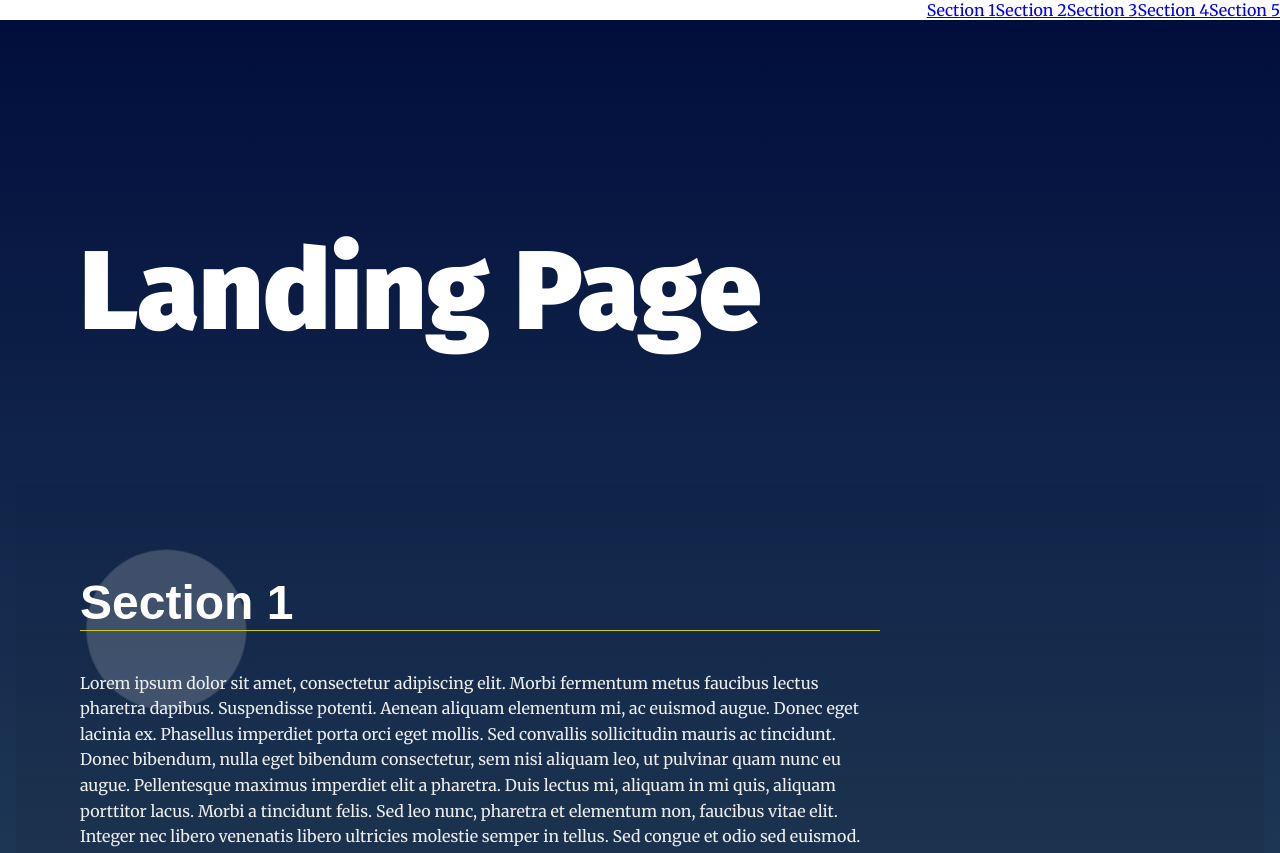
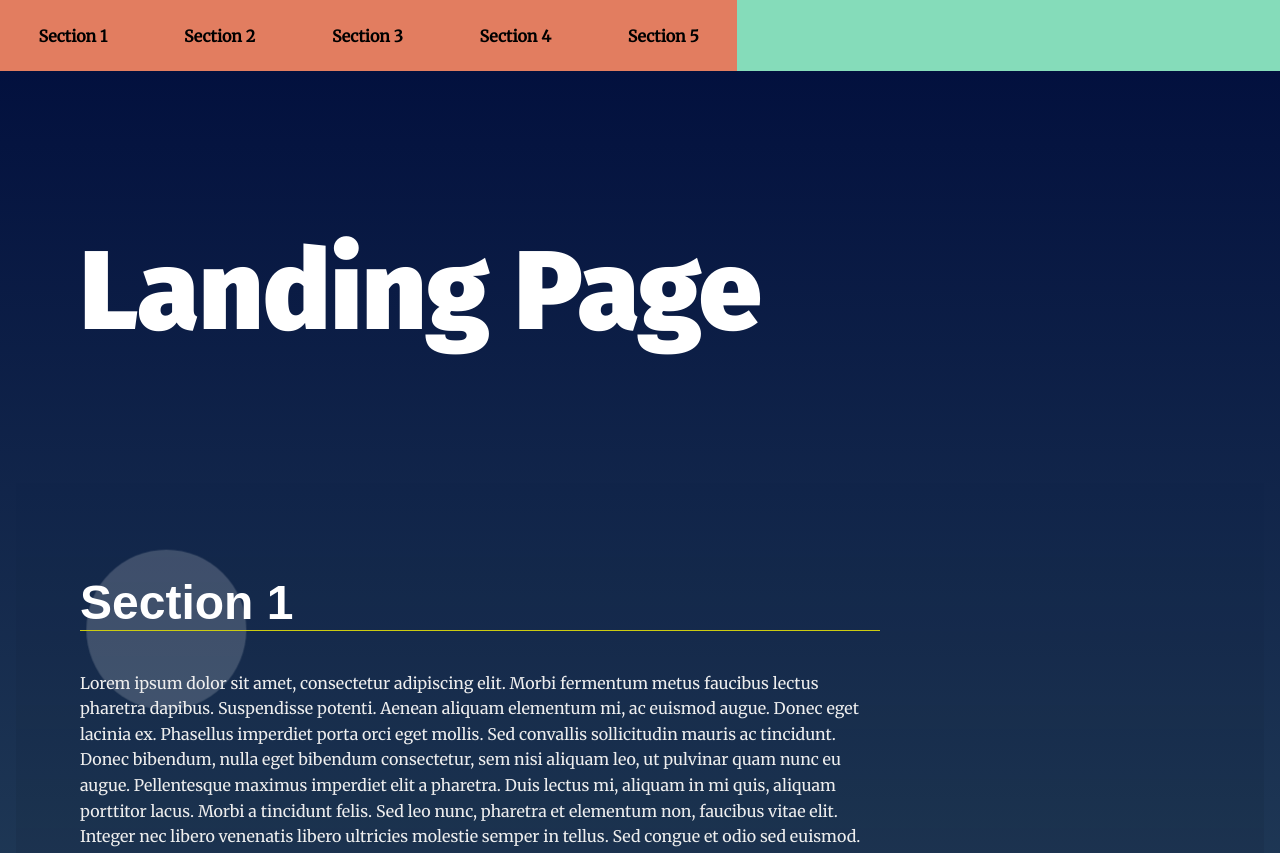
Before and after one commit to suvampaul88/landing-page, a plain HTML site: page index.html in a window 1280 px wide. Shown: the top 853 px of the page. Drawn offline with Linux system fonts and the light colour scheme.

Commit message:
added styling to navbnar and added active section for navlinks

```diff
--- a/css/styles.css
+++ b/css/styles.css
@@ -64,16 +64,42 @@ section {
 /* ---- Module Rules ---- */
 
 /* Navigation Styles*/
+
+
+nav{
+  background-color: #85DCBA;
+}
+
+
 .navbar__menu ul {
+    display: flex;
+    flex-direction: row;
+    justify-content: flex-start;
     padding-left: 0;
     margin: 0;
     text-align: right;
 }
 
 .navbar__menu li {
-    display: inline-block;
+    list-style-type: none;
+    font-size: 2vh;
+    padding: 2vw;
 }
 
+.navbar__menu a {
+  text-decoration: none;
+  color: black;
+  padding: 1vw;
+  font-weight: bold;
+  font-family: 'Merriweather', serif;
+}
+
+.navbar__menu li:hover{
+  background-color: #E27D60;
+}
+
+
+/*
 .navbar__menu .menu__link {
     display: block;
     padding: 1em;
@@ -87,6 +113,7 @@ section {
     color: #fff;
     transition: ease 0.3s all;
 }
+*/
 
 /* Header Styles */
 .page__header {
@@ -193,19 +220,26 @@ section:nth-of-type(3n + 1) .landing__container::after {
 /* ---- Theme State Rules ---- */
 /* Section Active Styles */
 /* Note: your-active-class class is applied through javascript. You should update the class here and in the index.html to what you set in your javascript file.  */
-section.your-active-class {
+section.section-active-class {
     background: rgb(0, 0, 0);
     background: linear-gradient(0deg, rgba(0, 0, 0, 0.1) 0%, rgba(0, 0, 0, 0) 100%);
 }
 
-section.your-active-class .landing__container::before {
+section.section-active-class .landing__container::before {
     opacity: 1;
     animation: rotate 4s linear 0s infinite forwards;
 }
 
-section.your-active-class .landing__container::after {
+section.section-active-class .landing__container::after {
     opacity: 1;
     animation: rotate 5s linear 0s infinite forwards reverse;
+}
+
+
+
+/*navlink active class*/
+li.navlink-active-class {
+    background-color: #E27D60;
 }
 
 /* Section Active Styles Keyframe Animations */
--- a/js/app.js
+++ b/js/app.js
@@ -36,7 +36,7 @@ function getNavbarLinkArray() {
 }
 
 
-//isInViewport is copied and pasted from "https://gomakethings.com/how-to-test-if-an-element-is-in-the-viewport-with-vanilla-javascript/"
+//isInViewport is inspired from "https://gomakethings.com/how-to-test-if-an-element-is-in-the-viewport-with-vanilla-javascript/"
 function isInViewport (elem) {
     const bounding = elem.getBoundingClientRect();
     return (
@@ -79,25 +79,43 @@ function buildTheNav () {
 function addActiveClass() {
   'use strict';
 
-  //document.body.getElementsByTagName("section").section1.classList.remove("your-active-class")
    document.addEventListener('scroll', function(event) {
 
-   	 event.preventDefault();
+   	event.preventDefault();
 
    	for (var i = 0; i < sections.length; i++) {
 
    		if(isInViewport(sections[i]) === true) {
-   			console.log('adding Class');
-   			sections[i].classList.add("your-active-class");
+   			sections[i].classList.add("section-active-class");
    		} else {
-   		    console.log('removing Class')
-   		    sections[i].classList.remove("your-active-class");
+   		    sections[i].classList.remove("section-active-class");
    		}
 	 }
   });
 }
 
 
+
+//Add an active state to your navigation items when a section is in the viewport.
+function addNavitemActiveClass() {
+
+  'use strict';
+	const navlist = document.getElementsByTagName('li');
+
+   document.addEventListener('scroll', function(event) {
+
+   	event.preventDefault();
+
+   	for (var i = 0; i < sections.length; i++) {
+
+   		if(isInViewport(sections[i]) === true) {
+   			navlist[i].classList.add("navlink-active-class")
+   		} else {
+   			navlist[i].classList.remove("navlink-active-class")
+   		}
+	 }
+  });
+}
 
 
 // Scroll to anchor ID using scrollTO event
@@ -136,6 +154,9 @@ function initializeEvents() {
 
   //Set sections as active
   addActiveClass()
+
+  //set navlinks as active
+  addNavitemActiveClass()
 }
 
 document.addEventListener('DOMContentLoaded', initializeEvents);
```
